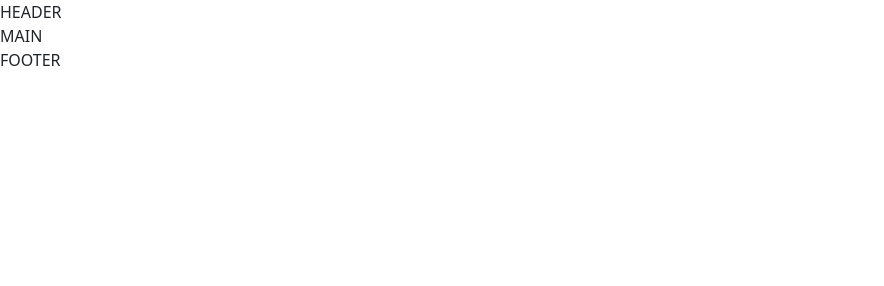
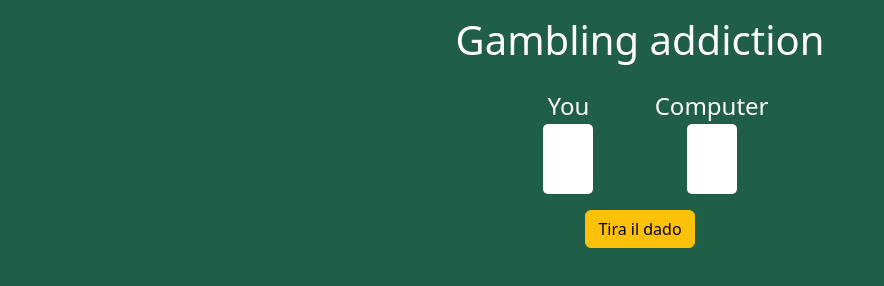
Before and after one commit to gaetanovenuto/js-mail-dadi, a plain HTML site: page Dadi/index.html in a window 1280 px wide. Shown: the whole page, without its empty margins (0-884 px from the left). Drawn offline with nearby package versions, Linux system fonts and the light colour scheme.

Commit message:
Esercizio completato

```diff
--- a/Dadi/css/layout.css
+++ b/Dadi/css/layout.css
@@ -1,18 +1,20 @@
-/***************************************************
-    HEADER SECTION
-****************************************************/
-
-
-
 /***************************************************
     MAIN SECTION
 ****************************************************/
+.dice-box {
+    height: 70px;
+    width: 50px;
+    background-color: white;
+    display: flex;
+    justify-content: center;
+    align-items: center;
+    color: black;
+    font-size: 30px;
+    border-radius: 5px;
+    font-weight: bold;
+}
 
 
-
-/***************************************************
-    FOOTER SECTION
-****************************************************/
 
 
 
--- a/Dadi/css/style.css
+++ b/Dadi/css/style.css
@@ -6,6 +6,11 @@
     BACKGROUND COLORS
 **********************/
 
+.bg-green {
+    background-color: #1F5E47;
+}
+
+
 /*********************
     TEXT
 **********************/
--- a/Dadi/index.html
+++ b/Dadi/index.html
@@ -3,7 +3,7 @@
     <head>
         <meta charset="UTF-8">
         <meta name="viewport" content="width=device-width, initial-scale=1.0">
-        <title></title>
+        <title>JS MAIL DADI</title>
 
         <!-- BOOTSTRAP CSS -->
         <link href="https://cdn.jsdelivr.net/npm/bootstrap@5.3.3/dist/css/bootstrap.min.css" rel="stylesheet" integrity="sha384-QWTKZyjpPEjISv5WaRU9OFeRpok6YctnYmDr5pNlyT2bRjXh0JMhjY6hW+ALEwIH" crossorigin="anonymous">
@@ -19,25 +19,45 @@
         <link rel="stylesheet" href="css/style.css">
         <link rel="stylesheet" href="css/framework12col.css">
     </head>
-    <body>
+    <body class="bg-green">
 
         <!-- header -->
         <header>
-                HEADER
+            <h1 class="text-white text-center fs-1 py-3">
+                Gambling addiction
+            </h1>
         </header>
         <!-- /header -->
 
         <!-- main -->
         <main>
-                MAIN
+            <div class="container">
+                <form>
+                    <div class="d-flex justify-content-between col-3 m-auto">
+                        <div class="container d-flex flex-column justify-content-between align-items-center">
+                            <div class="text-white fs-4">You</div>
+                            <div class="dice-box" id="user"></div>
+                        </div>
+                        <div class="container d-flex flex-column justify-content-between align-items-center">
+                            <div class="text-white fs-4">Computer</div>
+                            <div class="dice-box" id="computer"></div>
+                        </div>
+                    </div>
+                    <div class="row justify-content-center">
+                        <div class="col-auto py-3">
+                            <button type="button" class="btn btn-warning" id="button">Tira il dado</button>
+                        </div>
+                    </div>
+                    <div class="row justify-content-center">
+                        <div class="col-6 text-white fs-3 fw-bold text-center">
+                            <span id="result"></span>
+                        </div>
+                    </div>
+                </form>
+            </div>
         </main>
         <!-- /main -->
 
-        <!-- footer -->
-        <footer>
-                FOOTER
-        </footer>
-        <!-- /footer -->
 
         <!-- BOOTSTRAP JS -->
         <script src="https://cdn.jsdelivr.net/npm/bootstrap@5.3.3/dist/js/bootstrap.bundle.min.js" integrity="sha384-YvpcrYf0tY3lHB60NNkmXc5s9fDVZLESaAA55NDzOxhy9GkcIdslK1eN7N6jIeHz" crossorigin="anonymous"></script>
--- a/Dadi/js/scripts.js
+++ b/Dadi/js/scripts.js
@@ -0,0 +1,37 @@
+const myButton = document.getElementById('button');
+
+myButton.addEventListener('click',
+    function() {
+        // Genero un numero casuale tra 1 e 6
+
+        const userDicePrevious = Math.random() * 6;
+
+        // Arrotondo il numero per difetto
+
+        const userFinalDice = (Math.floor(userDicePrevious) + 1);
+        console.log("Il dado dell'utente è:", userFinalDice);
+        document.getElementById('user').innerHTML = userFinalDice;
+
+        // Genero un numero casuale tra 1 e 6
+
+        const computerDicePrevious = Math.random() * 6;
+
+        // Arrotondo il numero per difetto
+
+        const computerFinalDice = (Math.floor(computerDicePrevious) + 1);
+        console.log("Il dado del computer è:", computerFinalDice);
+        document.getElementById('computer').innerHTML = computerFinalDice;
+
+        if (userFinalDice > computerFinalDice) {
+            document.getElementById('result').innerHTML = 'Hai vinto!'
+        }
+
+        else if (userFinalDice === computerFinalDice) {
+            document.getElementById('result').innerHTML = 'Hai pareggiato!'
+        }
+
+        else {
+            document.getElementById('result').innerHTML = 'Hai perso!'
+        }
+    }
+)
```
Also changed, not shown: Mail/index.html (+1 -1 lines).
